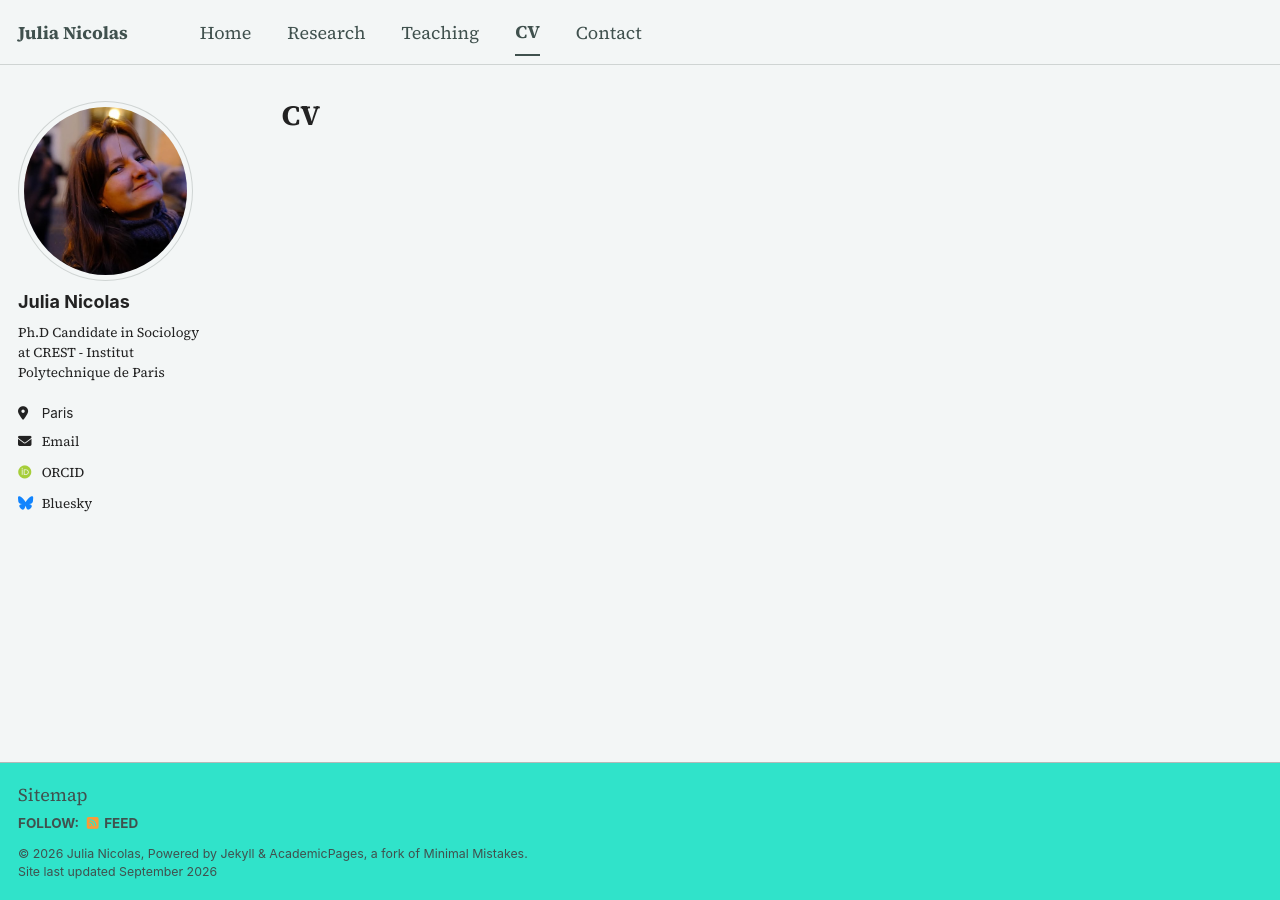
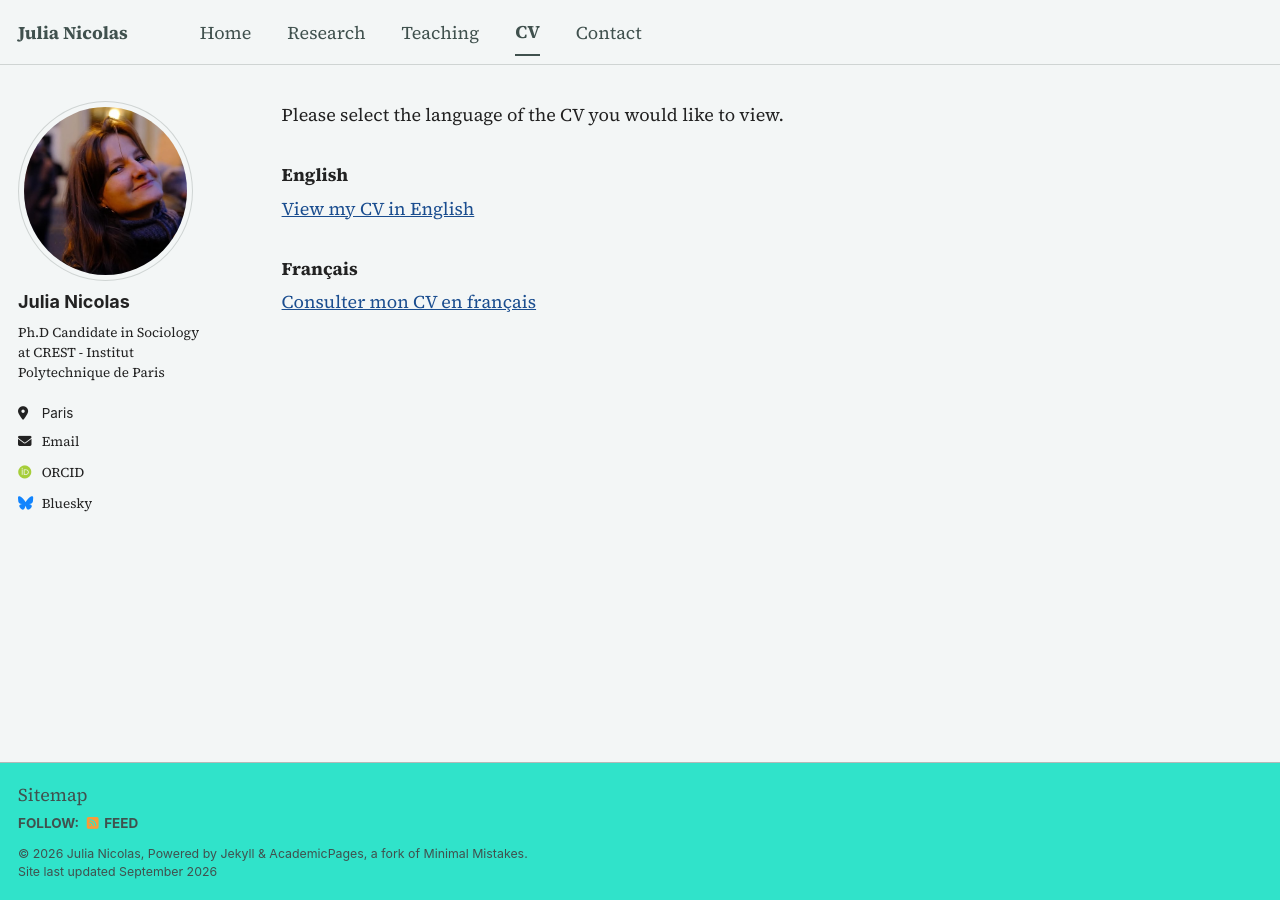
Before and after one commit to Julia-Nicolas/julia-nicolas.github.io, a Jekyll site: the page built from _pages/cv.md, in a window 1280 px wide. Built offline with Jekyll 4.4.1, drawn with Linux system fonts in a browser that asks for light colours; some web fonts are replaced; a script bundle is joined from its source files by our own code; library files that are not in the unit come from our copies.

Commit message:
Update cv.md

```diff
--- a/_pages/cv.md
+++ b/_pages/cv.md
@@ -1,8 +1,25 @@
 ---
+
 layout: archive
 title: "CV"
 permalink: /cv/
 author_profile: true
 redirect_from:
-  - /resume
+
+* /resume
+
 ---
+
+Please select the language of the CV you would like to view.
+
+### English
+
+<a href="{{ '/files/CVanglais.pdf' | relative_url }}" target="_blank">
+  View my CV in English
+</a>
+
+### Français
+
+<a href="{{ '/files/CVfrancais.pdf' | relative_url }}" target="_blank">
+  Consulter mon CV en français
+</a>
```
